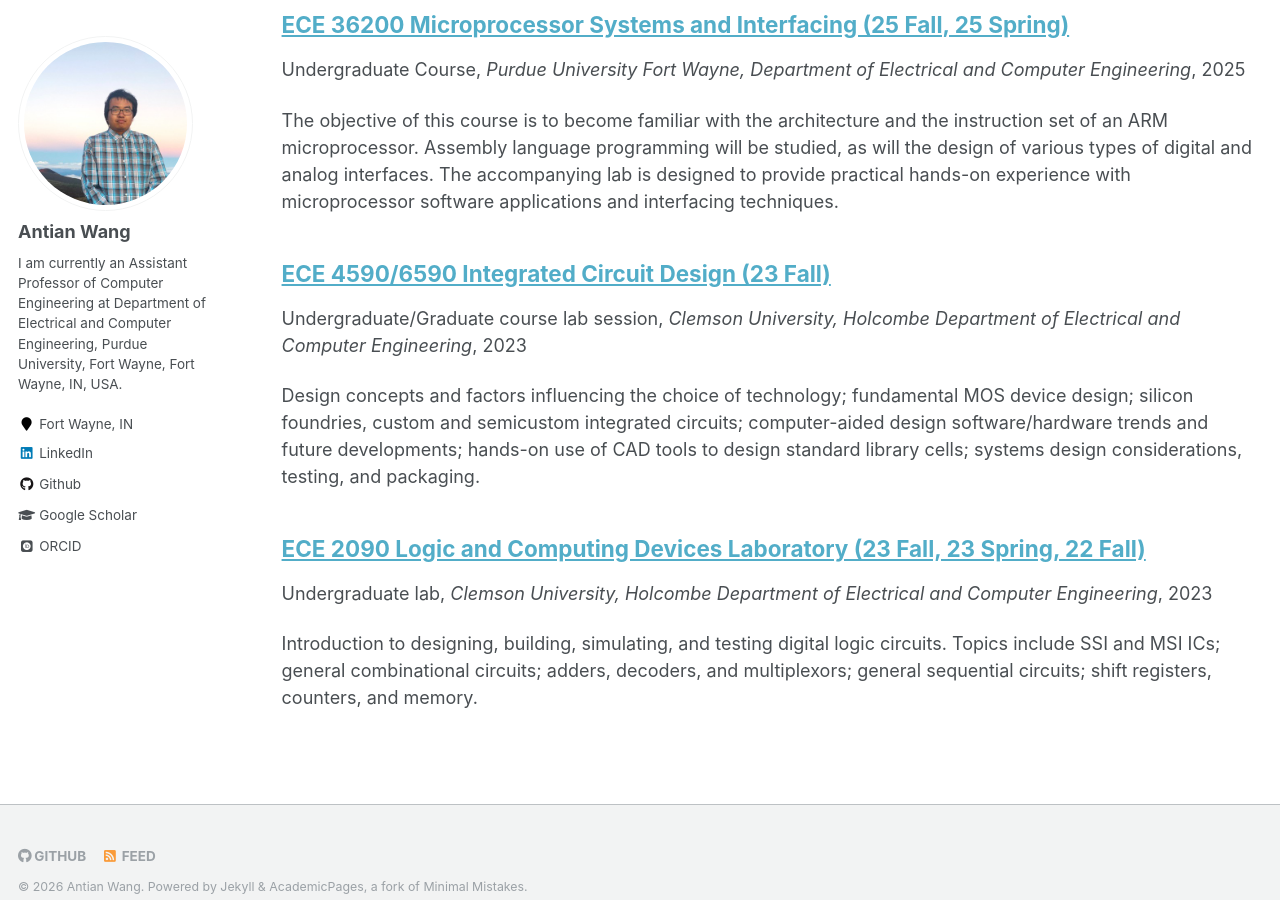
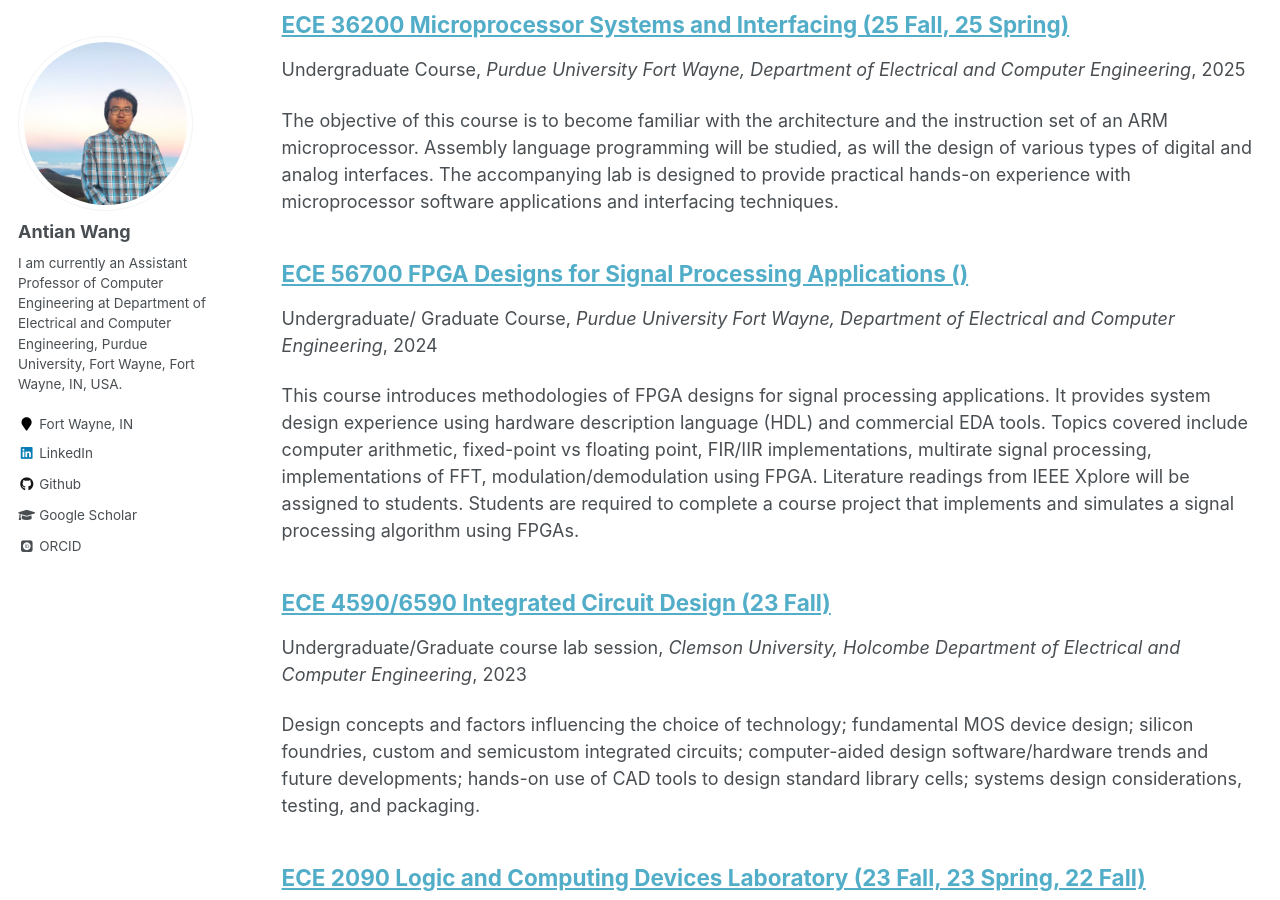
Before and after one commit to wangantian/wangantian.github.io, a Jekyll site: the page built from _pages/teaching.html, in a window 1280 px wide and 900 px high, scrolled down 952 px. Built offline with Jekyll 4.4.1, drawn with Linux system fonts in a browser that asks for light colours; some web fonts are replaced; a file with an impossible date is left out.

Commit message:
Update PFW_ECE56700.md

```diff
--- a/_teaching/PFW_ECE56700.md
+++ b/_teaching/PFW_ECE56700.md
@@ -4,7 +4,7 @@ collection: teaching
 type: "Undergraduate/ Graduate Course"
 permalink: /teaching/PFW_ECE56700
 venue: "Purdue University Fort Wayne, Department of Electrical and Computer Engineering"
-date: TBD
+date: 2024-08-25
 location: "Fort Wayne, IN, USA"
 ---
 
```
